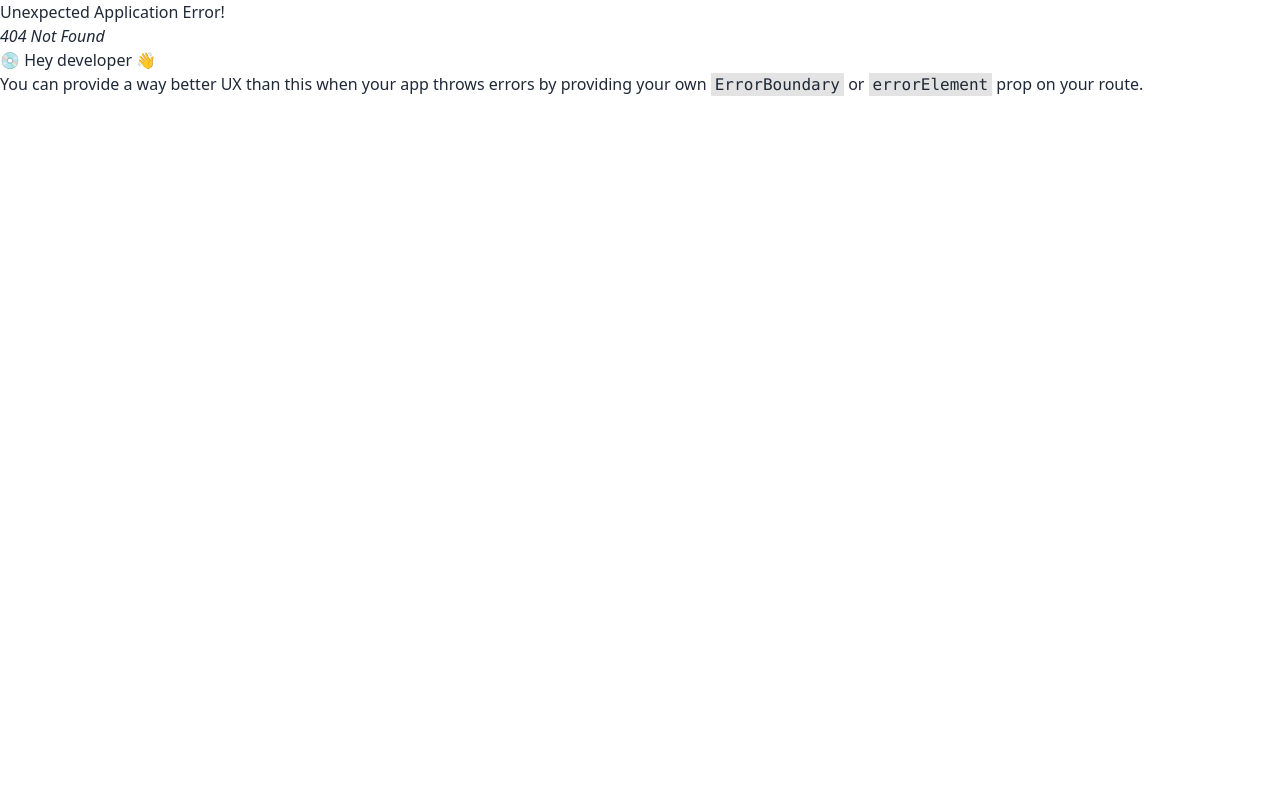
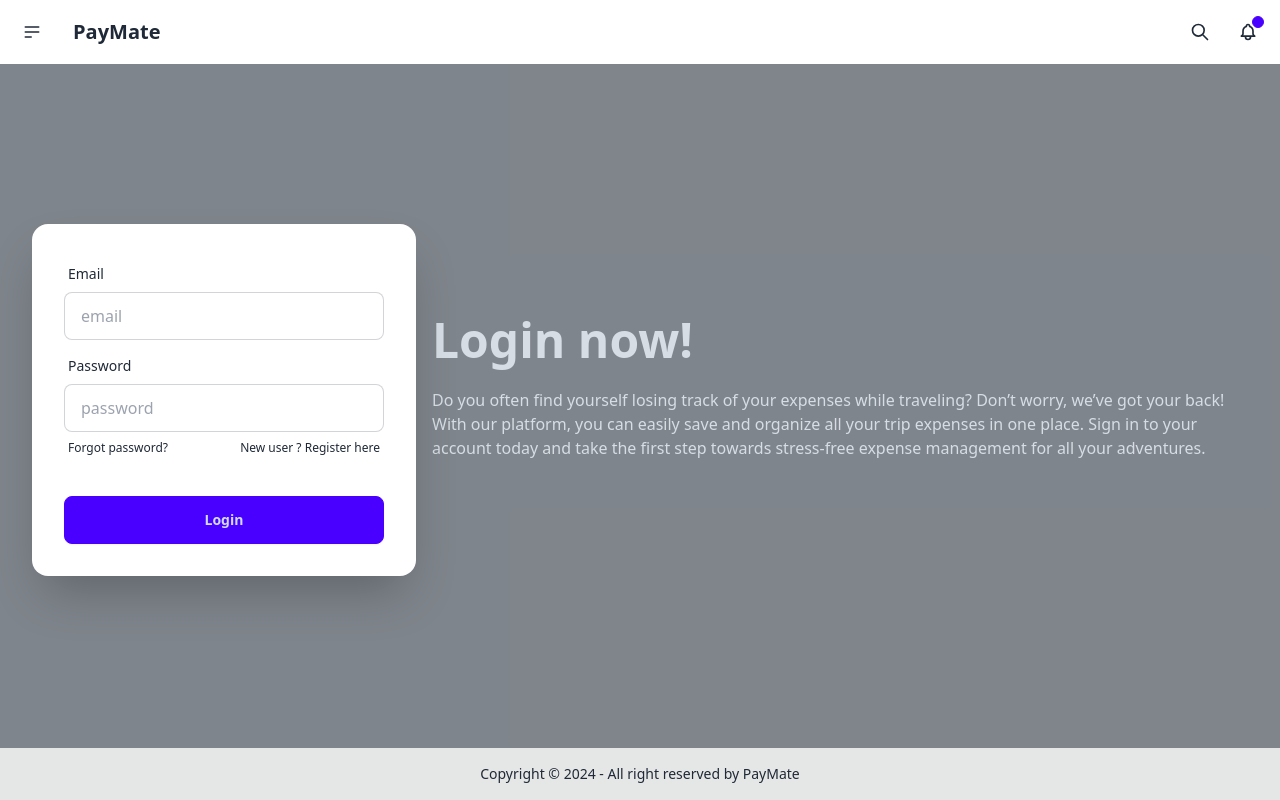
Before and after one commit to Atharav31/PayMate-Frontend, a React (Vite) app in the folder PayMate/: page /hero3 in a window 1280 px wide. Before the commit this address had no page. Built offline with nearby package versions, Linux system fonts and the light colour scheme; no server answers.

Commit message:
commit with login setup

```diff
--- a/PayMate/package.json
+++ b/PayMate/package.json
@@ -12,13 +12,15 @@
   "dependencies": {
     "@react-oauth/google": "^0.12.1",
     "@reduxjs/toolkit": "^2.5.0",
+    "axios": "^1.7.9",
     "firebase": "^11.1.0",
     "framer-motion": "^11.14.4",
     "gsap": "^3.12.5",
     "react": "^18.3.1",
     "react-dom": "^18.3.1",
     "react-redux": "^9.2.0",
-    "react-router-dom": "^7.0.2"
+    "react-router-dom": "^7.0.2",
+    "react-toastify": "^11.0.2"
   },
   "devDependencies": {
     "@eslint/js": "^9.15.0",
--- a/PayMate/src/App.jsx
+++ b/PayMate/src/App.jsx
@@ -3,21 +3,85 @@ import Navbar from "./components/Navbar";
 import Footer from "./components/Footer";
 import { gsap } from "gsap";
 import Main from "./components/Functionality/Main";
-import { createBrowserRouter, RouterProvider, Outlet } from "react-router-dom";
+import {
+  createBrowserRouter,
+  RouterProvider,
+  Outlet,
+  useNavigate,
+} from "react-router-dom";
 import Functionality from "./components/Functionality/Functionality";
 import Hero3 from "./components/Hero3";
+import { Provider } from "react-redux";
+import store from "./store/store";
+import { useSelector, useDispatch } from "react-redux";
+import axios from "axios";
+import { login } from "./store/slice1";
+import LoggedInUser from "./components/Functionality/LoggedInUser";
 
 function AppLayout() {
+  const userData = useSelector((state) => state.user);
+  const dispatch = useDispatch();
+  const navigate = useNavigate();
+  useEffect(() => {
+    if (userData) {
+      console.log("User Data: ", userData);
+      return;
+    }
+    profile();
+  }, []);
+
+  const profile = async () => {
+    try {
+      const response = await axios.get("http://localhost:3000/profile", {
+        withCredentials: true,
+      });
+      if (response.status === 200) {
+        console.log("Profile successful");
+        dispatch(login(response.data.user));
+      }
+    } catch (error) {
+      console.log(error);
+
+      if (error.response.status === 500) {
+        console.log("User not logged in");
+        navigate("/");
+      }
+    }
+  };
+
   return (
     <>
       <Navbar />
-
       <Outlet />
-
       <Footer />
     </>
   );
 }
+
+const router = createBrowserRouter([
+  {
+    path: "/",
+    element: <AppLayout />,
+    children: [
+      {
+        path: "/",
+        element: <Main />,
+      },
+      {
+        path: "/functionality",
+        element: <Functionality />,
+      },
+      {
+        path: "/hero3",
+        element: <Hero3 />,
+      },
+      {
+        path: "/loggedInUser",
+        element: <LoggedInUser />,
+      },
+    ],
+  },
+]);
 
 function App() {
   useEffect(() => {
@@ -32,32 +96,15 @@ function App() {
         ".hero",
         { opacity: 0 },
         { opacity: 1, duration: 1.5, ease: "power2.inOut" },
-        "-=0.5" // Overlap Hero1 with Navbar animation
+        "-=0.5"
       );
   }, []);
 
-  const appLayout = createBrowserRouter([
-    {
-      path: "/",
-      element: <AppLayout />,
-      children: [
-        {
-          path: "/",
-          element: <Main />,
-        },
-        {
-          path: "/functionality",
-          element: <Functionality />,
-        },
-        {
-          path: "/login",
-          element: <Hero3 />,
-        },
-      ],
-    },
-  ]);
-
-  return <RouterProvider router={appLayout} />;
+  return (
+    <Provider store={store}>
+      <RouterProvider router={router} />
+    </Provider>
+  );
 }
 
 export default App;
--- /dev/null
+++ b/PayMate/src/components/Functionality/LoggedInUser.jsx
@@ -0,0 +1,14 @@
+import React from "react";
+
+const LoggedInUser = () => {
+  return (
+    <div>
+      LoggedinUser component Lorem ipsum dolor sit amet consectetur adipisicing
+      elit. Blanditiis iure laborum iste dolorum enim eaque libero, possimus
+      eveniet assumenda voluptatem magnam quas dolor doloribus accusamus
+      distinctio porro est, in ullam?
+    </div>
+  );
+};
+
+export default LoggedInUser;
--- a/PayMate/src/components/Hero3.jsx
+++ b/PayMate/src/components/Hero3.jsx
@@ -1,8 +1,50 @@
-import React from "react";
+import React, { useRef, useState } from "react";
 import { motion } from "framer-motion";
 import backgroundImage from "../assets/Hero3.jpg";
+import axios from "axios";
+import { ToastContainer, toast } from "react-toastify";
+import { useDispatch } from "react-redux";
+import "react-toastify/dist/ReactToastify.css";
+import { login } from "../store/slice1";
+import { useNavigate } from "react-router-dom";
 
 const Hero3 = () => {
+  const [email, setEmail] = useState("");
+  const [signUp, setSignUp] = useState(false);
+  const nameRef = useRef(" ");
+  const [password, setPassword] = useState("");
+  const dispatch = useDispatch();
+  const navigate = useNavigate();
+
+  const handleLoginClick = async () => {
+    try {
+      const response = await axios.post(
+        "http://localhost:3000/login",
+        {
+          email,
+          password,
+        },
+        {
+          withCredentials: true,
+        }
+      );
+      console.log("niche ka code");
+      if (response.status === 200) {
+        console.log("Login successful");
+        toast.success("Login Successful");
+        dispatch(login(response.data.user));
+        navigate("/loggedInUser");
+      }
+    } catch (error) {
+      console.log(error);
+      toast.error("Login Failed");
+    }
+  };
+
+  const handleSignUp = () => {
+    setSignUp(!signUp);
+    console.log(nameRef.current?.value, "name");
+  };
   return (
     <div
       className="hero min-h-screen"
@@ -46,7 +88,7 @@ const Hero3 = () => {
             transition={{ duration: 0.8, delay: 0.4 }}
             viewport={{ once: true }}
           >
-            <form className="card-body">
+            <form className="card-body" onSubmit={(e) => e.preventDefault()}>
               <motion.div
                 className="form-control"
                 initial={{ x: -50, opacity: 0 }}
@@ -58,12 +100,34 @@ const Hero3 = () => {
                   <span className="label-text">Email</span>
                 </label>
                 <input
+                  onChange={(e) => setEmail(e.target.value)}
                   type="email"
                   placeholder="email"
                   className="input input-bordered"
                   required
                 />
               </motion.div>
+              {signUp ? (
+                <motion.div
+                  className="form-control"
+                  initial={{ x: 50, opacity: 0 }}
+                  whileInView={{ x: 0, opacity: 1 }}
+                  transition={{ duration: 0.5, delay: 0.6 }}
+                  viewport={{ once: true }}
+                >
+                  <label className="label">
+                    <span className="label-text">Name</span>
+                  </label>
+                  <input
+                    type="name"
+                    ref={nameRef}
+                    placeholder="name"
+                    className="input input-bordered"
+                    required
+                    onChange={(e) => setPassword(e.target.value)}
+                  />
+                </motion.div>
+              ) : null}
               <motion.div
                 className="form-control"
                 initial={{ x: 50, opacity: 0 }}
@@ -79,12 +143,23 @@ const Hero3 = () => {
                   placeholder="password"
                   className="input input-bordered"
                   required
+                  onChange={(e) => setPassword(e.target.value)}
                 />
-                <label className="label">
-                  <a href="#" className="label-text-alt link link-hover">
-                    Forgot password?
-                  </a>
-                </label>
+                <div className="flex justify-between">
+                  <label className="label">
+                    <a className="label-text-alt link link-hover">
+                      Forgot password?
+                    </a>
+                  </label>
+                  <label className="label">
+                    <a
+                      onClick={handleSignUp}
+                      className="label-text-alt link link-hover"
+                    >
+                      New user ? Register here
+                    </a>
+                  </label>
+                </div>
               </motion.div>
               <motion.div
                 className="form-control mt-6"
@@ -93,12 +168,24 @@ const Hero3 = () => {
                 transition={{ duration: 0.5, delay: 0.8 }}
                 viewport={{ once: true }}
               >
-                <button className="btn btn-primary">Login</button>
+                {signUp ? (
+                  <button className="btn btn-primary" onClick={handleSignUp}>
+                    Sign up
+                  </button>
+                ) : (
+                  <button
+                    className="btn btn-primary"
+                    onClick={handleLoginClick}
+                  >
+                    Login
+                  </button>
+                )}
               </motion.div>
             </form>
           </motion.div>
         </motion.div>
       </div>
+      <ToastContainer />
     </div>
   );
 };
--- a/PayMate/src/store/slice1.jsx
+++ b/PayMate/src/store/slice1.jsx
@@ -1,19 +1,19 @@
 import { createSlice } from "@reduxjs/toolkit";
 
-const slice = createSlice({
-  name: "slice1",
+const slice1 = createSlice({
+  name: "user",
   initialState: {
-    count: 0,
+    user: null,
   },
   reducers: {
-    increment: (state) => {
-      state.count += 1;
+    login: (state, action) => {
+      state.user = action.payload;
     },
-    decrement: (state) => {
-      state.count -= 1;
+    logout: (state) => {
+      state.user = null;
     },
   },
 });
 
-export const { increment, decrement } = slice.actions;
-export default slice.reducer;
+export const { login, logout } = slice1.actions;
+export default slice1.reducer;
```
Also changed, not shown: 1 other file (tests, documents, lock files or other folders).
